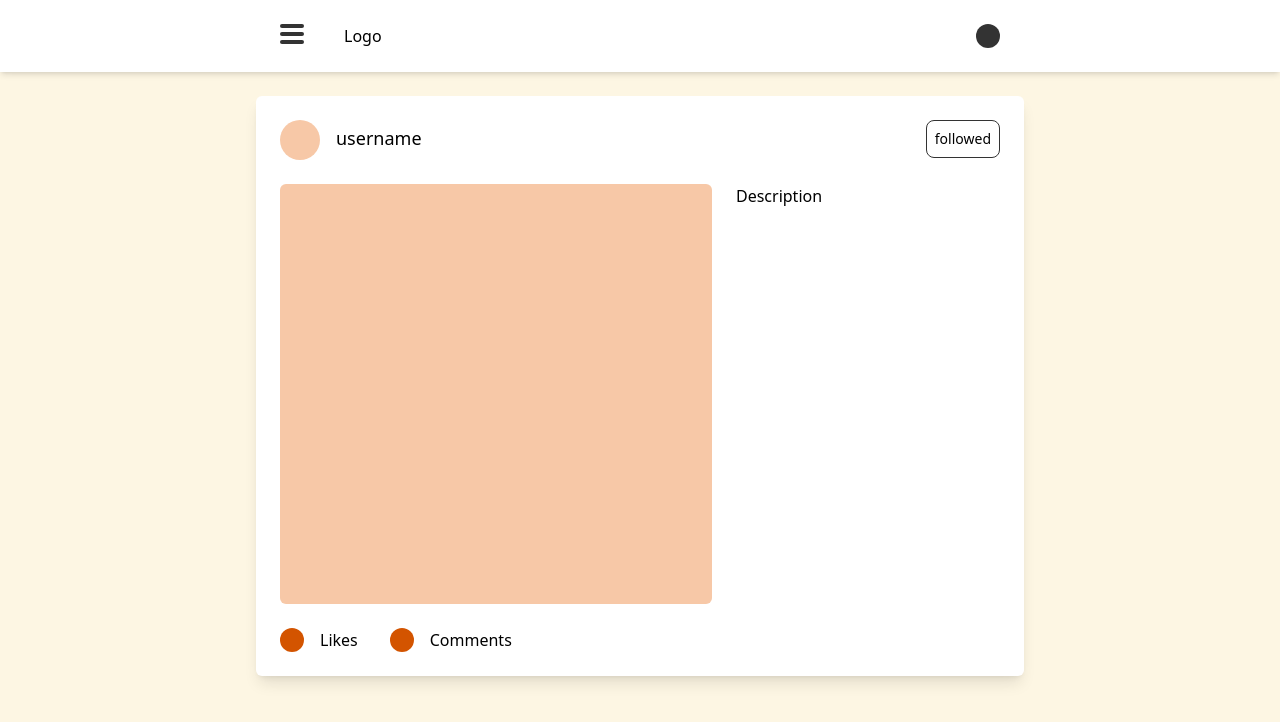
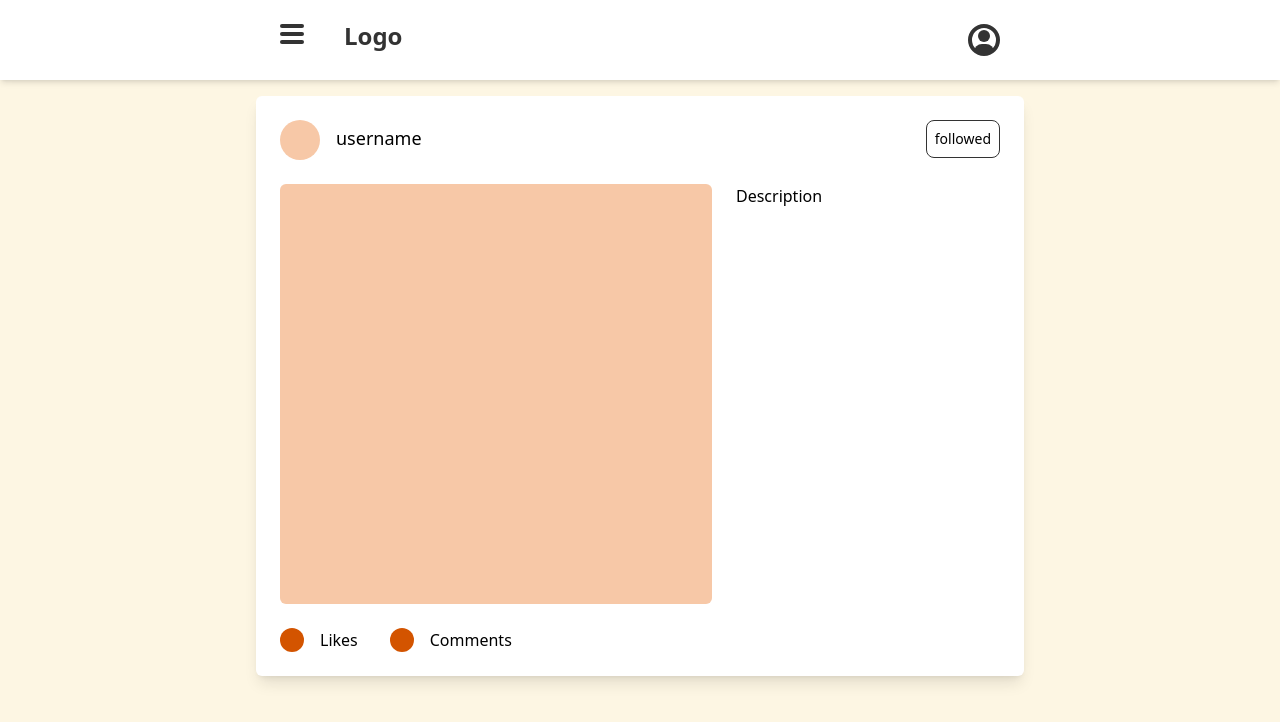
Before and after one commit to indialifah/artfolio-dbb-finalproject, a React (Vite) app: page / in a window 1280 px wide. Shown: the top 722 px of the page. Built offline with nearby package versions, Linux system fonts and the light colour scheme.

Commit message:
edit Navbar

```diff
--- a/src/components/Navbar.jsx
+++ b/src/components/Navbar.jsx
@@ -22,19 +22,22 @@ const Navbar = () => {
               </div>
 
               {isOpen && (
-                <div className="absolute top-14 left-0 w-36 bg-white shadow-md rounded-md">
+                <div className="absolute top-16 left-0 w-36 bg-white shadow-2xl rounded-md">
                   <ul className="flex flex-col items-left space-y-4 p-4">
-                    <li className="hover:text-blue-500 cursor-pointer">Home</li>
-                    <li className="hover:text-blue-500 cursor-pointer">Explore</li>
-                    <li className="hover:text-blue-500 cursor-pointer">My Profile</li>
-                    <li className="hover:text-red-500 cursor-pointer">Logout</li>
+                    <li className="font-medium hover:text-teal cursor-pointer">Home</li>
+                    <li className="font-medium hover:text-teal cursor-pointer">Explore</li>
+                    <li className="font-medium hover:text-teal cursor-pointer">My Profile</li>
+                    <li className="font-medium hover:text-orange cursor-pointer">Logout</li>
                   </ul>
                 </div>
               )}
-              <h1>Logo</h1>
+              <h1 className='font-bold text-2xl text-black leading-6'>Logo</h1>
             </div>
             <div>
-                <div className='w-6 h-6 bg-black rounded-full float-end cursor-pointer'></div>
+                <div className='w-8 h-8 border-4 border-solid border-black rounded-full float-end cursor-pointer flex flex-col gap-0.5'>
+                  <div className='w-3 h-3 ml-[5.5px] mt-0.5 bg-black rounded-full'></div>
+                  <div className='w-5 h-2 ml-0.5 bg-black rounded-t-full'></div>
+                </div>
             </div>
         </div>
 
```
